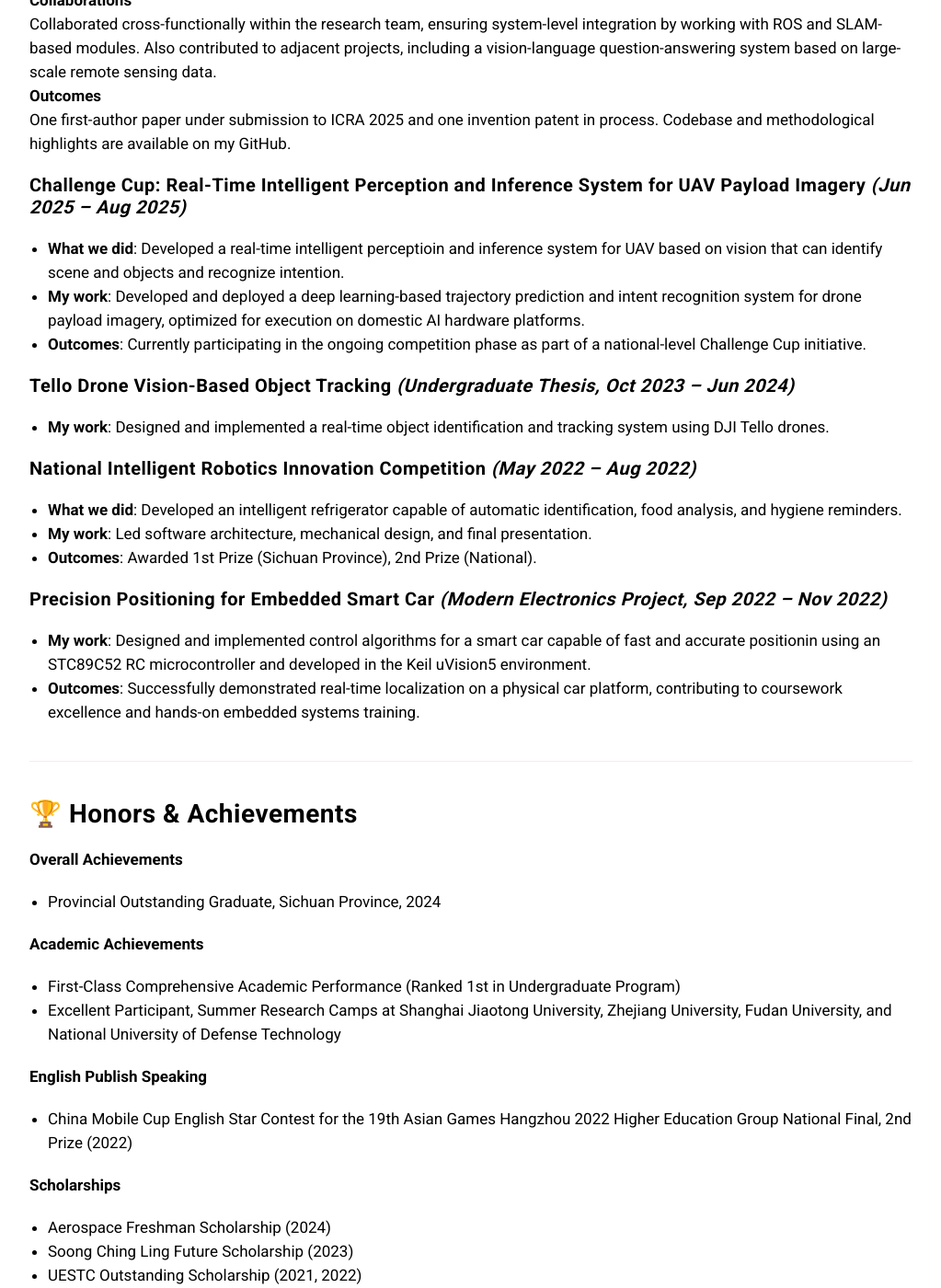
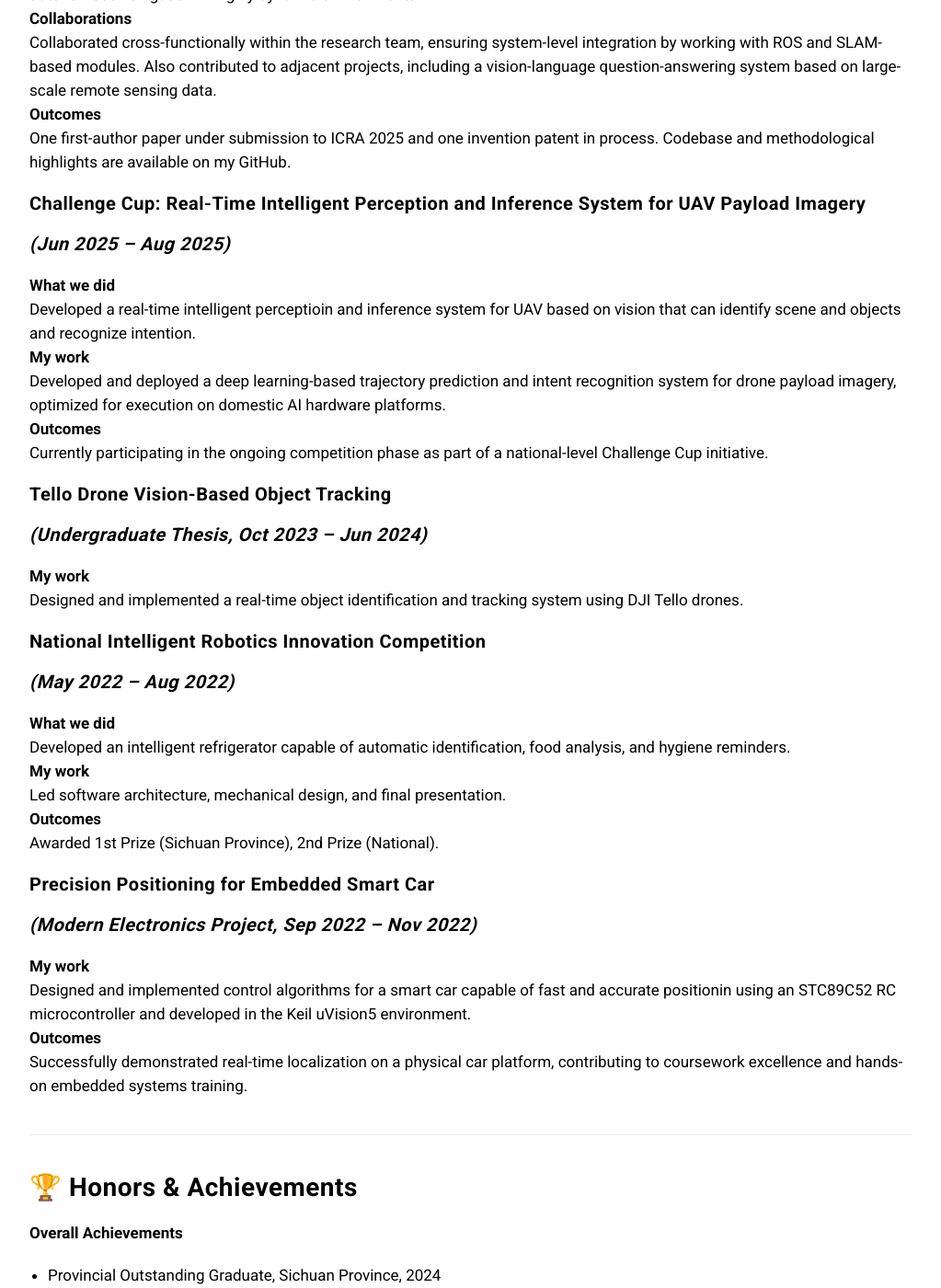
Before and after one commit to ZhangJingru-Ruby/ZhangJingru-Ruby.github.io, a Jekyll site: the page built from _pages/about.md, in a window 1280 px wide and 1400 px high, scrolled down 1302 px. Shown: the whole window at 92% size, without its empty margins (128-1151 px from the left). Built offline with Jekyll 4.4.1, drawn with Linux system fonts in a browser that asks for light colours; nearby versions of some CDN libraries.

```diff
--- a/_pages/about.md
+++ b/_pages/about.md
@@ -57,7 +57,8 @@ permalink: /about/
 
 ## 🚀 Research & Projects
 
-#### Intelligent Detection and Management of Foreign Objects in Complex Airport Scenarios *(National Key R&D Project, 2024 – Present)*
+#### Intelligent Detection and Management of Foreign Objects in Complex Airport Scenarios
+#### *(National Key R&D Project, 2024 – Present)*
 
 **Responsibility**\
 Independently researching autonomous conflict avoidance methods for multi-objective operational scenarios on airport aprons.\
@@ -68,26 +69,39 @@ Collaborated cross-functionally within the research team, ensuring system-level
 **Outcomes**\
 One first-author paper under submission to ICRA 2025 and one invention patent in process. Codebase and methodological highlights are available on my GitHub.
 
-#### Challenge Cup: Real-Time Intelligent Perception and Inference System for UAV Payload Imagery *(Jun 2025 – Aug 2025)*
+#### Challenge Cup: Real-Time Intelligent Perception and Inference System for UAV Payload Imagery
+#### *(Jun 2025 – Aug 2025)*
 
-- **What we did**: Developed a real-time intelligent perceptioin and inference system for UAV based on vision that can identify scene and objects and recognize intention.
-- **My work**: Developed and deployed a deep learning-based trajectory prediction and intent recognition system for drone payload imagery, optimized for execution on domestic AI hardware platforms.
-- **Outcomes**: Currently participating in the ongoing competition phase as part of a national-level Challenge Cup initiative.
+**What we did**\
+Developed a real-time intelligent perceptioin and inference system for UAV based on vision that can identify scene and objects and recognize intention.\
+**My work**\
+Developed and deployed a deep learning-based trajectory prediction and intent recognition system for drone payload imagery, optimized for execution on domestic AI hardware platforms.\
+**Outcomes**\
+Currently participating in the ongoing competition phase as part of a national-level Challenge Cup initiative.
 
-#### Tello Drone Vision-Based Object Tracking *(Undergraduate Thesis, Oct 2023 – Jun 2024)*
+#### Tello Drone Vision-Based Object Tracking
+#### *(Undergraduate Thesis, Oct 2023 – Jun 2024)*
 
-- **My work**: Designed and implemented a real-time object identification and tracking system using DJI Tello drones.
+**My work**\
+Designed and implemented a real-time object identification and tracking system using DJI Tello drones.
 
-#### National Intelligent Robotics Innovation Competition *(May 2022 – Aug 2022)*
+#### National Intelligent Robotics Innovation Competition
+#### *(May 2022 – Aug 2022)*
 
-- **What we did**: Developed an intelligent refrigerator capable of automatic identification, food analysis, and hygiene reminders.
-- **My work**: Led software architecture, mechanical design, and final presentation.
-- **Outcomes**: Awarded 1st Prize (Sichuan Province), 2nd Prize (National).
+**What we did**\
+Developed an intelligent refrigerator capable of automatic identification, food analysis, and hygiene reminders.\
+**My work**\
+Led software architecture, mechanical design, and final presentation.\
+**Outcomes**\
+Awarded 1st Prize (Sichuan Province), 2nd Prize (National).
 
-#### Precision Positioning for Embedded Smart Car *(Modern Electronics Project, Sep 2022 – Nov 2022)*
+#### Precision Positioning for Embedded Smart Car
+#### *(Modern Electronics Project, Sep 2022 – Nov 2022)*
 
-- **My work**: Designed and implemented control algorithms for a smart car capable of fast and accurate positionin using an STC89C52 RC microcontroller and developed in the Keil uVision5 environment.
-- **Outcomes**: Successfully demonstrated real-time localization on a physical car platform, contributing to coursework excellence and hands-on embedded systems training.
+**My work**\
+Designed and implemented control algorithms for a smart car capable of fast and accurate positionin using an STC89C52 RC microcontroller and developed in the Keil uVision5 environment.\
+**Outcomes**\
+Successfully demonstrated real-time localization on a physical car platform, contributing to coursework excellence and hands-on embedded systems training.
 
 ---
 
```
